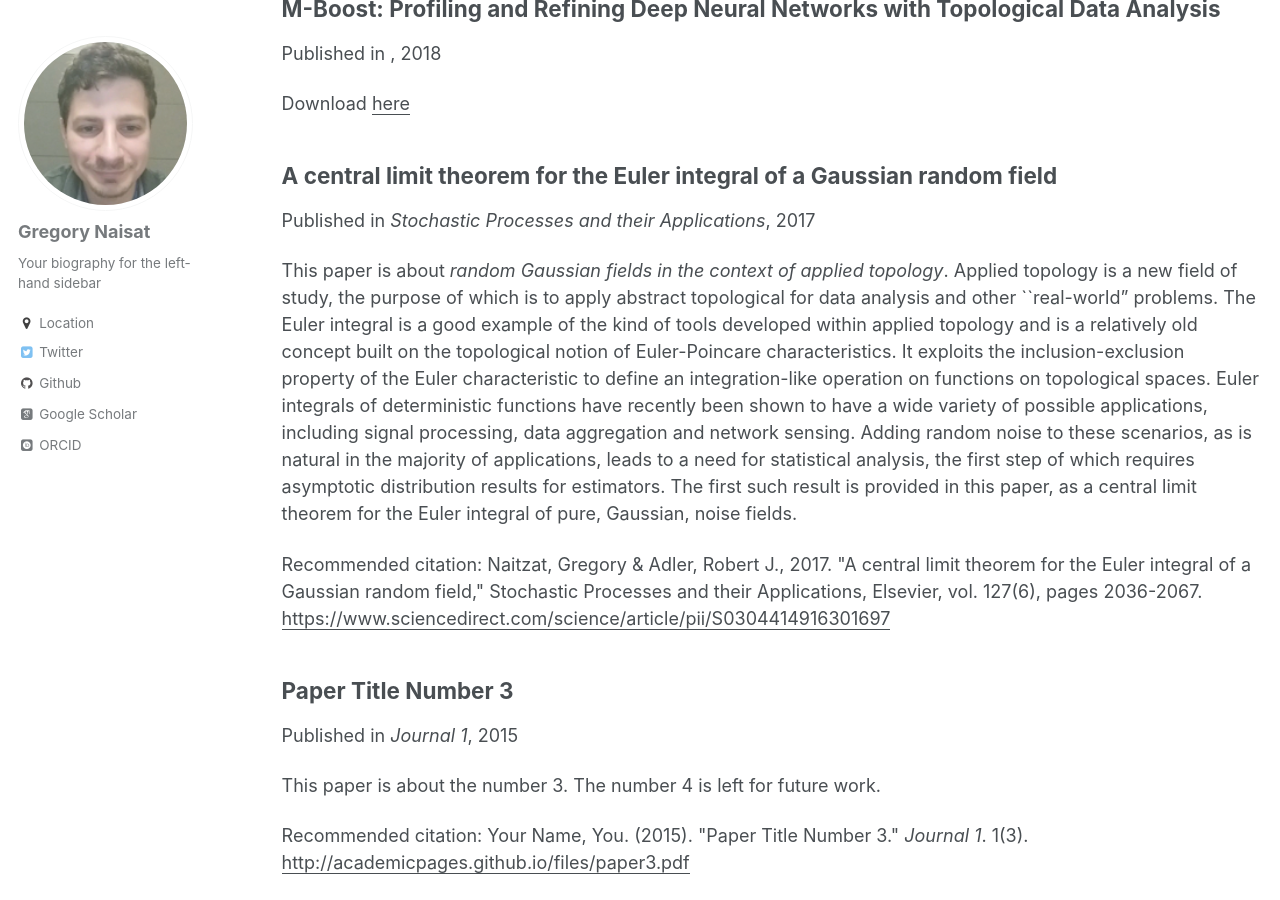
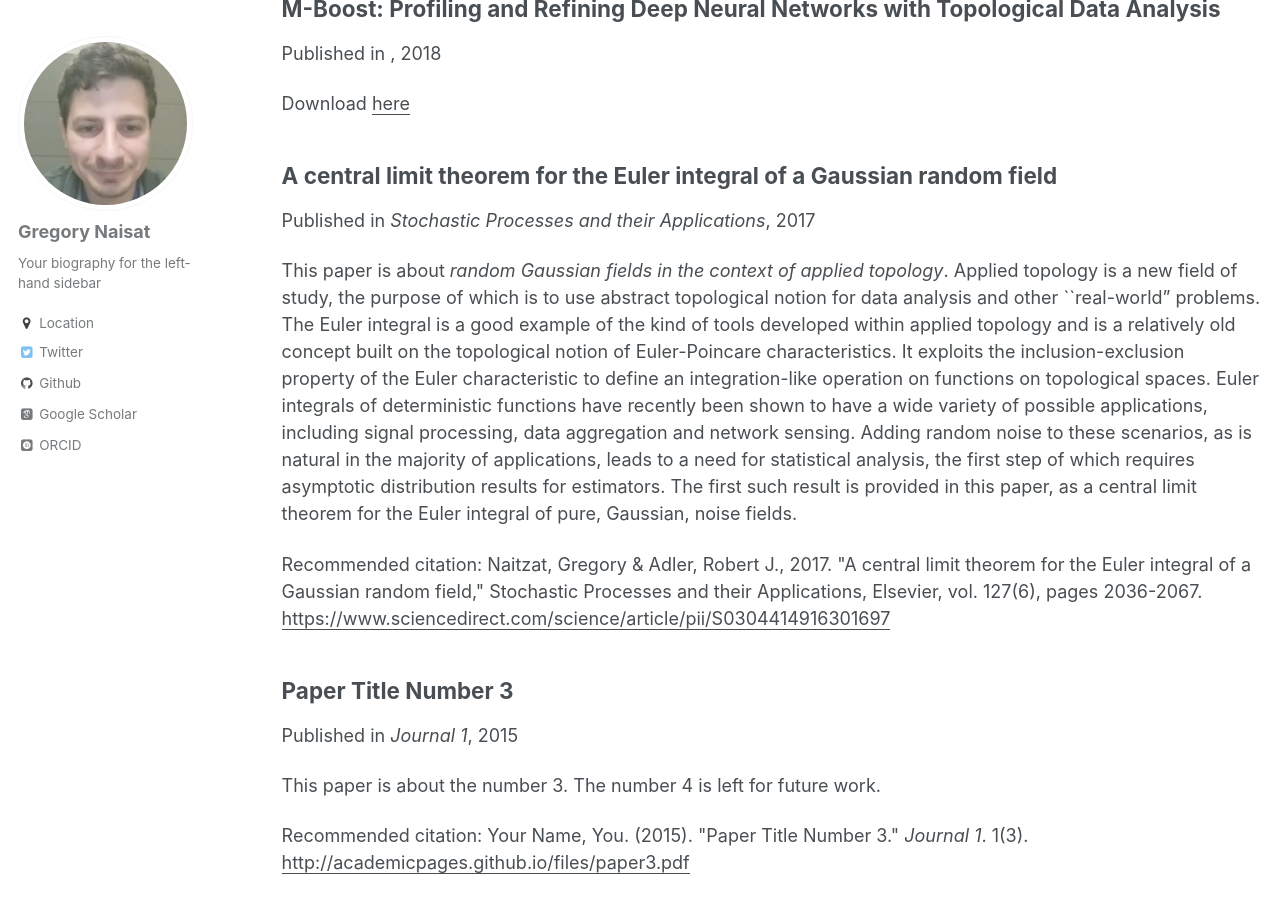
Before and after one commit to sgregnt/sgregnt.github.io, a Jekyll site: the page built from _pages/publications.md, in a window 1280 px wide and 900 px high, scrolled down 364 px. Built offline with Jekyll 4.4.1, drawn with Linux system fonts in a browser that asks for light colours; some web fonts are replaced.

Commit message:
revert to older version

```diff
--- a/_publications/2017-07-01-clt.md
+++ b/_publications/2017-07-01-clt.md
@@ -4,7 +4,7 @@ collection: publications
 permalink: /publication/2017-07-01-clt
 excerpt: ' This paper is about *random Gaussian fields in the context of applied topology*.
 
-Applied topology is a new field of study, the purpose of which is to apply abstract topological for data analysis and other ``real-world" problems.
+Applied topology is a new field of study, the purpose of which is to use abstract topological notion for data analysis and other ``real-world" problems.
 
 The Euler integral is a good example of the kind
 of tools developed within applied topology and is a relatively old concept built on the topological notion of Euler-Poincare characteristics. It exploits the inclusion-exclusion property of the Euler characteristic to define an integration-like operation on functions on topological spaces. Euler integrals of deterministic functions have recently been shown to have a wide variety of possible applications, including signal processing, data aggregation and network sensing. Adding random noise to these scenarios, as is natural in the majority of applications, leads to a need for statistical analysis, the first step of which requires asymptotic distribution results for estimators. The first such result is provided in this paper, as a central limit theorem for the Euler integral of pure, Gaussian, noise fields.'
```
